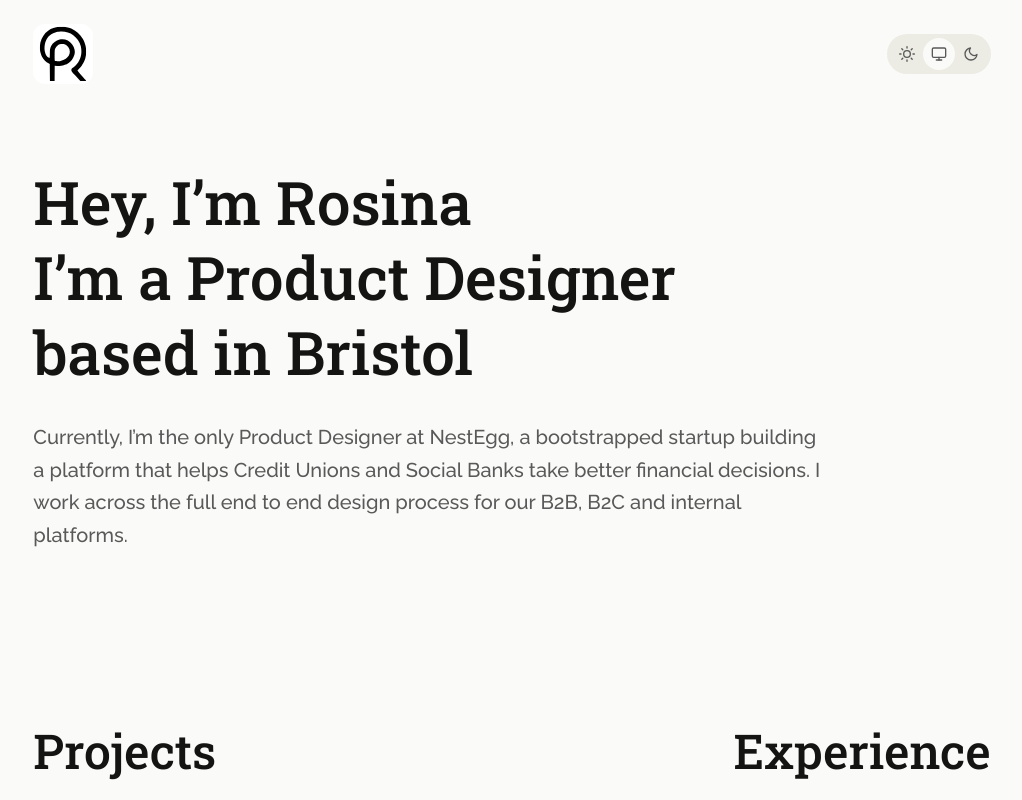
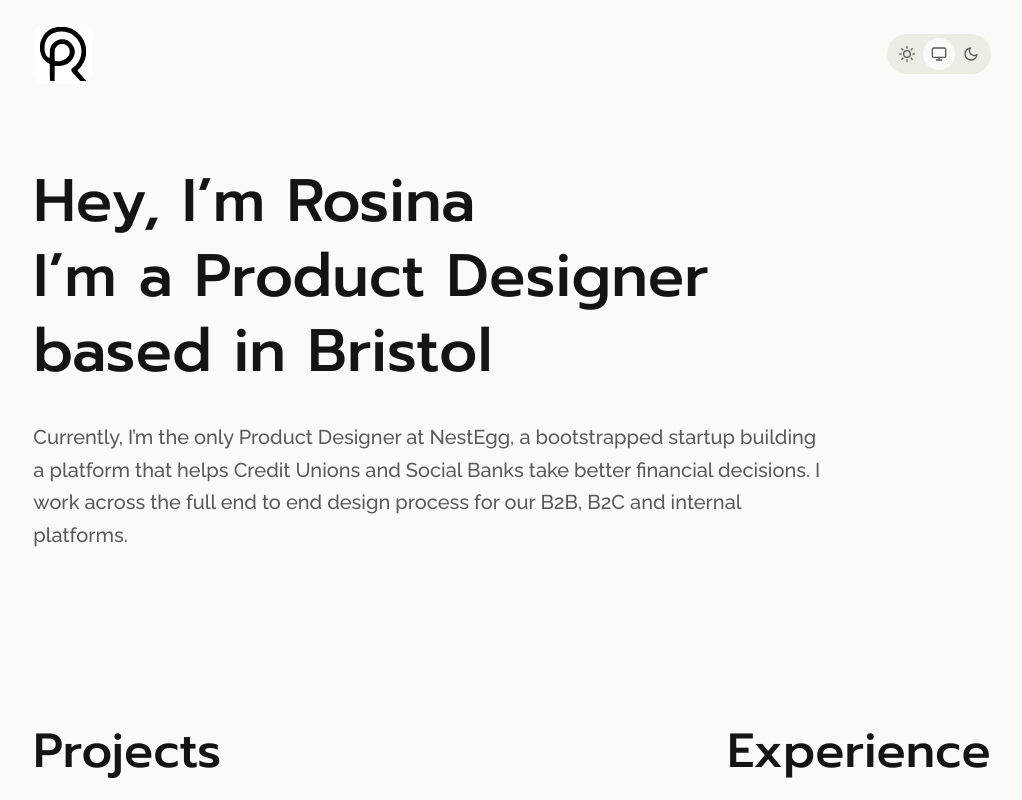
Before and after one commit to codeplaygroundspace/portfolio-designer, a Next.js app: page / in a window 1280 px wide. Shown: the top 800 px of the page, without its empty margins (128-1150 px from the left). Built offline with nearby package versions, Linux system fonts and the light colour scheme.

Commit message:
update font for header

```diff
--- a/src/app/globals.css
+++ b/src/app/globals.css
@@ -68,7 +68,8 @@ h4,
 h5,
 h6 {
   color: rgb(var(--header-color-rgb));
-  font-family: var(--font-playfair-display), serif;
+  font-family: var(--font-headers), serif;
+  font-weight: 700;
 }
 
 h1 {
--- a/src/app/layout.tsx
+++ b/src/app/layout.tsx
@@ -1,5 +1,5 @@
 import type { Metadata } from "next";
-import { Raleway, Roboto_Slab } from "next/font/google";
+import { Raleway, Prompt } from "next/font/google";
 import "./globals.css";
 
 const raleway = Raleway({
@@ -8,9 +8,10 @@ const raleway = Raleway({
   variable: "--font-raleway",
 });
 
-const robotoSlab = Roboto_Slab({
+const prompt = Prompt({
   subsets: ["latin"],
-  variable: "--font-playfair-display",
+  weight: ["400", "500", "700"],
+  variable: "--font-headers",
 });
 
 export const metadata: Metadata = {
@@ -26,7 +27,7 @@ export default function RootLayout({
   return (
     <html lang="en">
       <body
-        className={`${raleway.variable} ${robotoSlab.variable} antialiased grid grid-cols-12 sm:gap-4 px-4 lg:px-16 2xl:max-w-fit`}
+        className={`${raleway.variable} ${prompt.variable} antialiased grid grid-cols-12 sm:gap-4 px-4 lg:px-16 2xl:max-w-fit`}
       >
         {children}
       </body>
```
